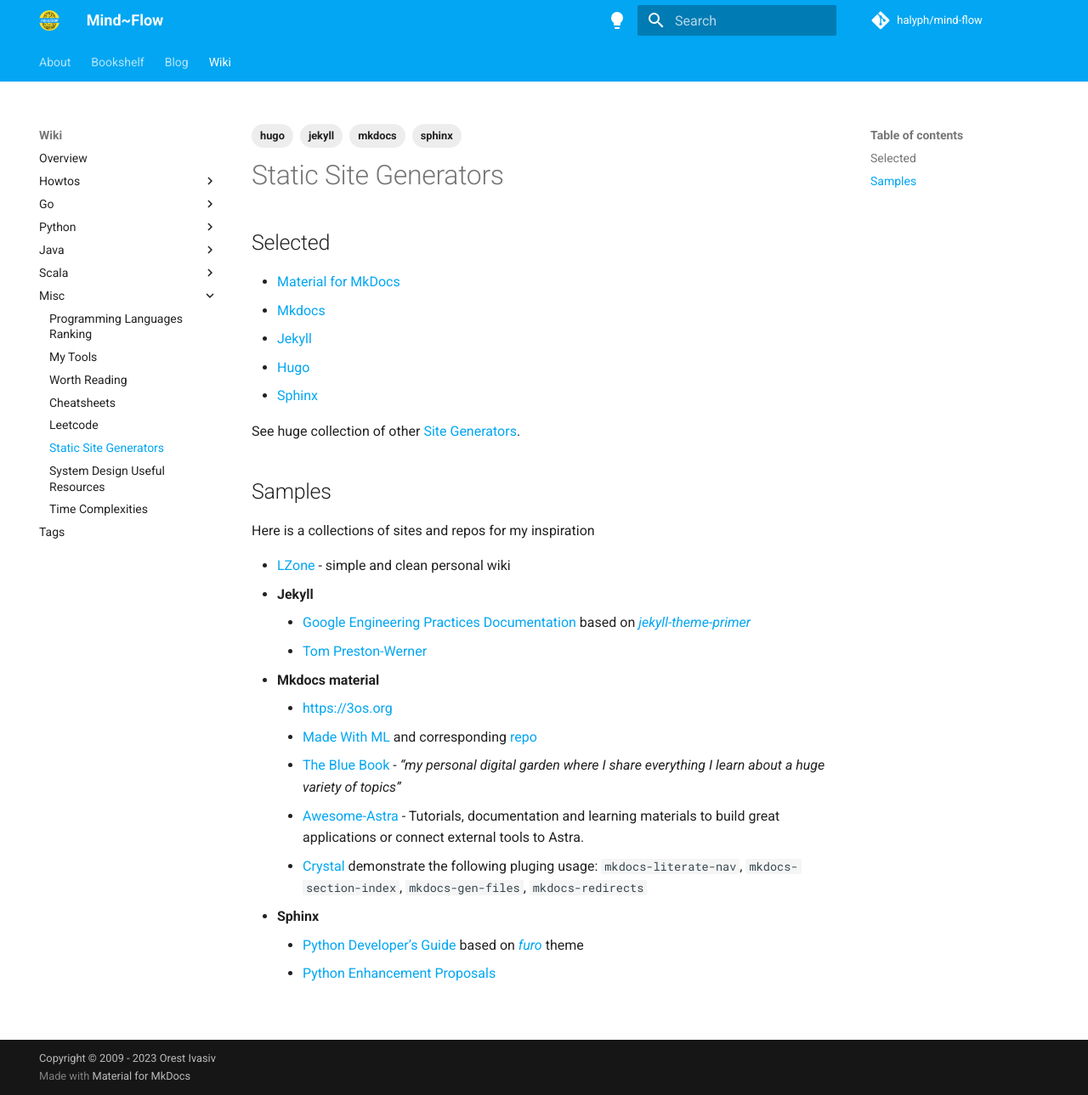
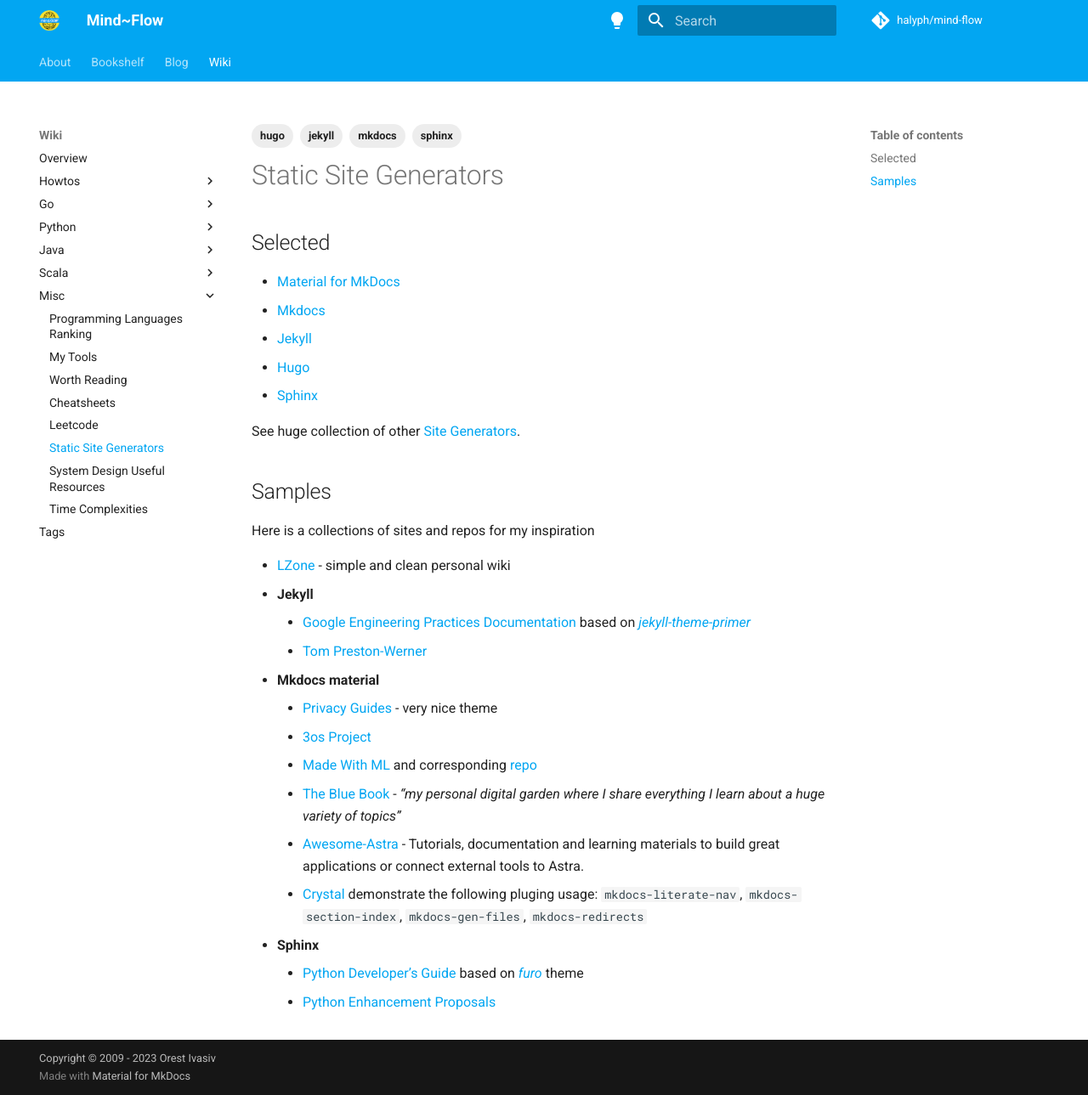
Before and after one commit to halyph/mind-flow, an MkDocs documentation site: the page built from docs/wiki/misc/site-generators.md, in a window 1280 px wide and 1289 px high. Shown: the whole window at 85% size. Built offline with MkDocs 1.6.1 and Material for MkDocs 9.7.7, drawn with Linux system fonts in a browser that asks for light colours; comment, search, counter and statistics services are not loaded.

```diff
--- a/docs/wiki/misc/site-generators.md
+++ b/docs/wiki/misc/site-generators.md
@@ -27,7 +27,8 @@ Here is a collections of sites and repos for my inspiration
   - [Google Engineering Practices Documentation](https://google.github.io/eng-practices/) based on *[jekyll-theme-primer]*
   - [Tom Preston-Werner](https://tom.preston-werner.com)
 - **Mkdocs material**
-  - https://3os.org
+  - [Privacy Guides](https://www.privacyguides.org) - very nice theme
+  - [3os Project](https://3os.org)
   - [Made With ML](https://madewithml.com) and corresponding [repo](https://github.com/GokuMohandas/mlops-course)
   - [The Blue Book](https://lyz-code.github.io/blue-book/) - *"my personal digital garden where I share everything I learn about a huge variety of topics"*
   - [Awesome-Astra](https://awesome-astra.github.io/docs/pages/develop/languages/java/) - Tutorials, documentation and learning materials to build great applications or connect external tools to Astra.
```
Also changed, not shown: docs/wiki/howtos/mkdocs.md (+4 -0 lines).
